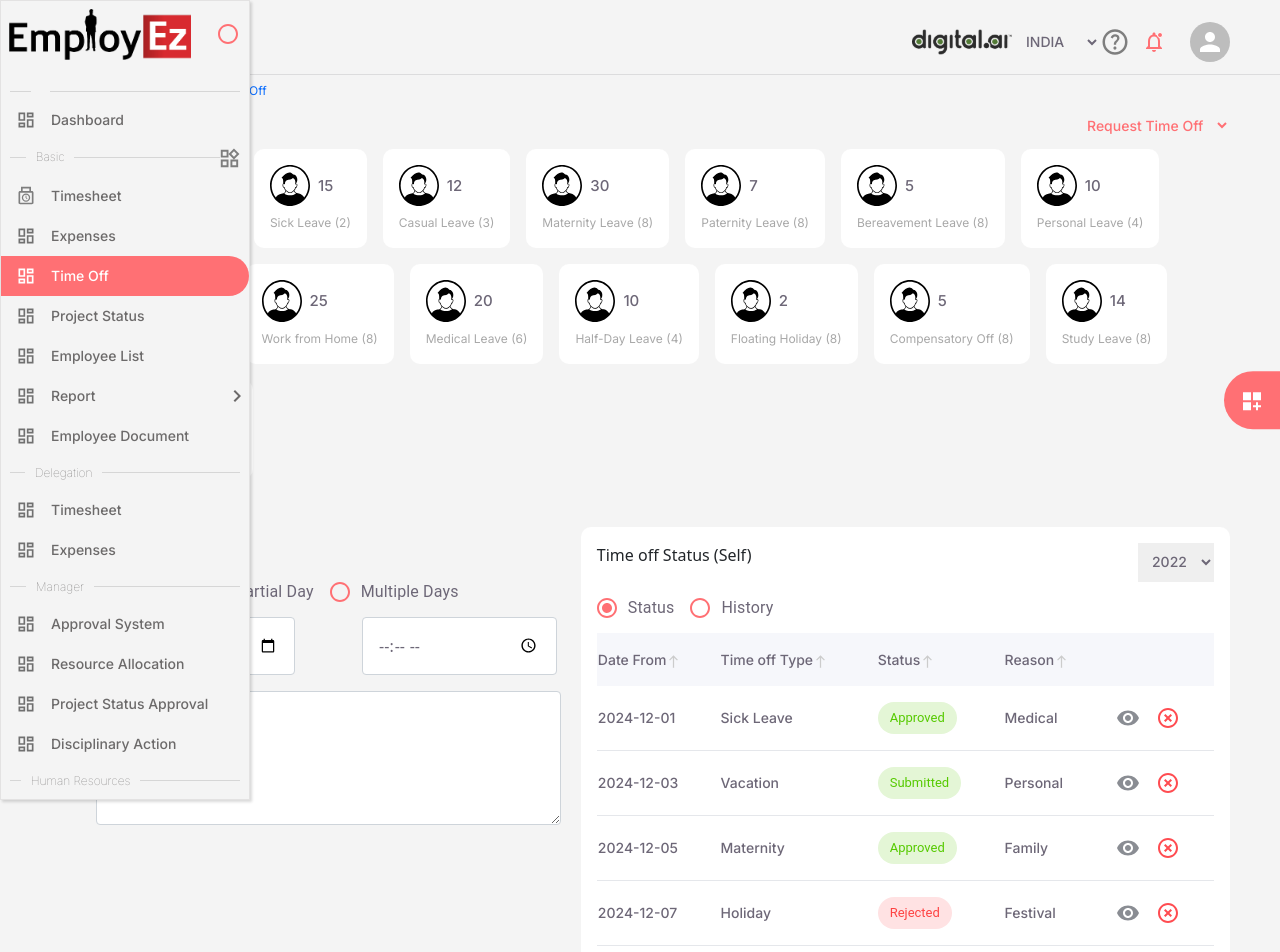
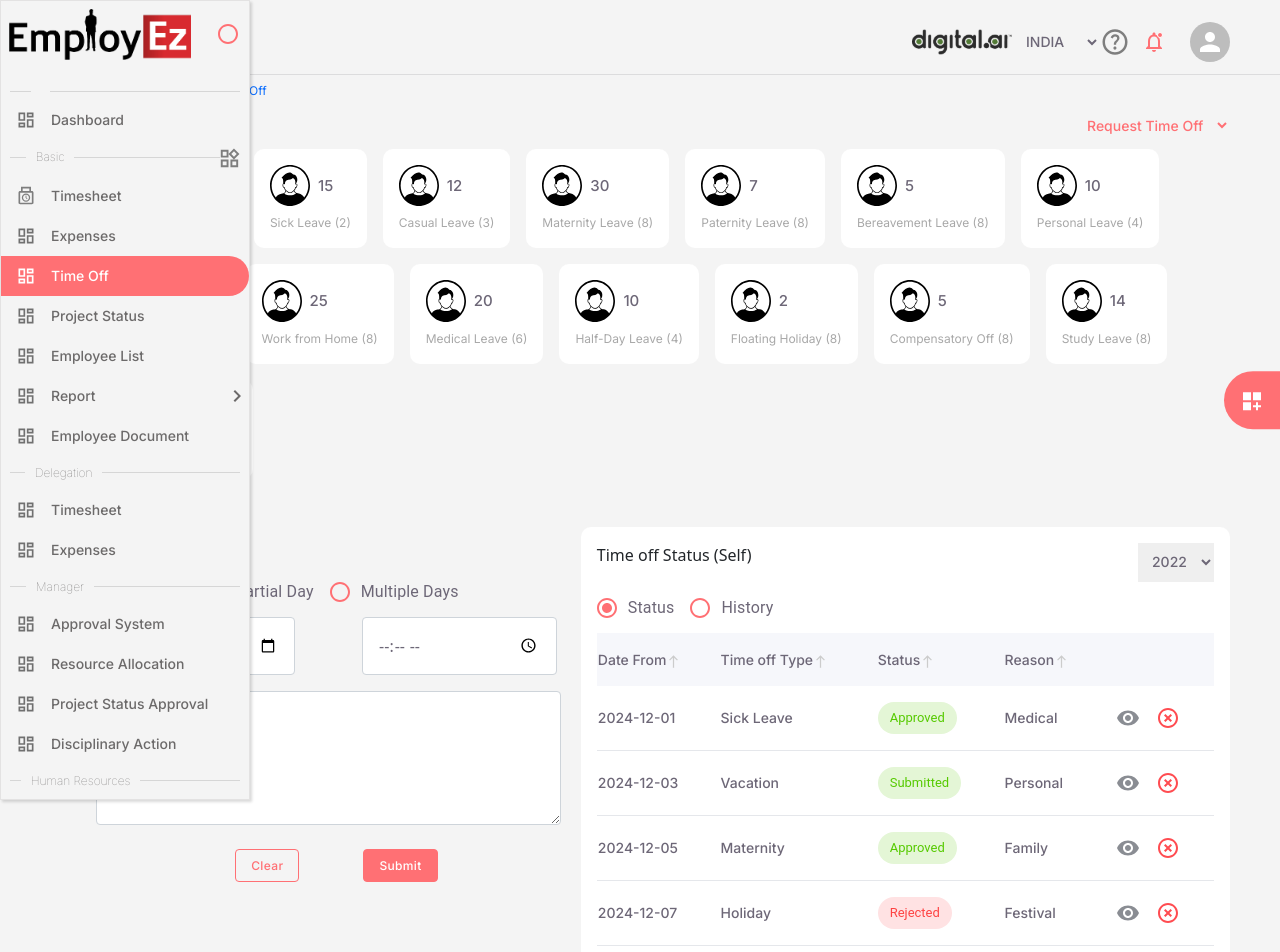
Before and after one commit to Praba31-1993/Employeez, a Next.js app: page /timeoff in a window 1280 px wide. Shown: the top 952 px of the page. Built offline with nearby package versions, Linux system fonts and the light colour scheme.

Commit message:
breadcrumnbs

```diff
--- a/app/redux/slices/colorSlice.tsx
+++ b/app/redux/slices/colorSlice.tsx
@@ -1,5 +1,7 @@
+"use client"
 import { createSlice } from "@reduxjs/toolkit";
 
+const themeColorfromLocalStorage = localStorage.getItem("themeColor")
 const initialState = {
   color: localStorage.getItem("themeColor") || "#FF7074", // Default to "#FF7074" if no saved color
   border: "0px", // Default border
--- a/app/reusableComponent/breadcrumbs.tsx
+++ b/app/reusableComponent/breadcrumbs.tsx
@@ -3,6 +3,7 @@ import React, { useEffect, useState } from "react";
 import Breadcrumbs from "@mui/material/Breadcrumbs";
 import Link from "next/link"; // Use Next.js Link
 import { usePathname } from "next/navigation";
+import { Colors } from "./styles";
 
 function handleClick(event: React.MouseEvent<HTMLDivElement, MouseEvent>) {
   event.preventDefault();
@@ -11,13 +12,12 @@ function handleClick(event: React.MouseEvent<HTMLDivElement, MouseEvent>) {
 export default function BreadcrumbsComponent({ selectedTab }: any) {
   const [urldata, setUrlData] = useState<any[]>([]);
   const pathname = usePathname();
+  const useColors = Colors();
 
-  // Capitalize the first letter of each breadcrumb segment
   const capitalizeFirstLetter = (string: string) => {
     return string.charAt(0).toUpperCase() + string.slice(1);
   };
 
-  // Function to handle URL path and generate breadcrumb links
   const handleUrltoBreadcrumbs = () => {
     const data = pathname;
     const result = data
@@ -30,11 +30,10 @@ export default function BreadcrumbsComponent({ selectedTab }: any) {
         };
       });
 
-    // Append the selectedTab as the last breadcrumb item
     if (selectedTab) {
       result.push({
         label: capitalizeFirstLetter(selectedTab),
-        path: "", // No path for the last breadcrumb, since it's just a label
+        path: "",
       });
     }
 
@@ -44,17 +43,20 @@ export default function BreadcrumbsComponent({ selectedTab }: any) {
 
   useEffect(() => {
     handleUrltoBreadcrumbs();
-  }, [pathname, selectedTab]); // Trigger effect on pathname or selectedTab change
+  }, [pathname, selectedTab]);
 
   return (
     <div role="presentation" className="my-1" onClick={handleClick}>
-      <Breadcrumbs separator="›" aria-label="breadcrumb">
+      <Breadcrumbs
+        separator={
+          <span className="m-0" style={{ color: useColors.themeRed }}>
+            {"›"}
+          </span>
+        }
+        aria-label="breadcrumb"
+      >
         {urldata.map((url, index) => (
-          <Link
-            key={index}
-            className="para2"
-            href={url.path} // Use the dynamically generated path
-          >
+          <Link key={index} className="para2" href={url.path}>
             {url.label}
           </Link>
         ))}
--- a/app/reusableComponent/table/tablewithSort.tsx
+++ b/app/reusableComponent/table/tablewithSort.tsx
@@ -41,7 +41,6 @@ const TableWithSort: React.FC<TableProps> = ({
 
   const visibleColumns = columns?.filter((column) => column.checked);
 
-  console.log("columns", visibleColumns);
 
   useEffect(() => {
     if (!Array.isArray(rows)) return;
--- a/app/timeoff/requesttimeoff.tsx
+++ b/app/timeoff/requesttimeoff.tsx
@@ -7,10 +7,17 @@ import { TimeOffRequestList } from "../reusableComponent/JsonData";
 import RowRadioButtons from "../reusableComponent/radiobtn";
 import { year } from "../reusableComponent/JsonData";
 import DropdownComponent from "../reusableComponent/dropdown";
+import Outlinebutton from "../reusableComponent/outlinebtn";
+import { Colors } from "../reusableComponent/styles";
 
 export default function Requesttimeoff() {
   const [statusHistory, setStatusHistory] = useState<string>("Status");
   const [selectedTimeOff, setSelectedTimeOff] = useState("");
+  const useColors = Colors();
+
+  const handleSubmit = () => {
+    alert("Submitted Successfully");
+  };
 
   return (
     <div>
@@ -37,14 +44,40 @@ export default function Requesttimeoff() {
       <div className="row mt-5">
         <div className="col-12 col-md-5 ">
           <Typeofduration />
+
+          <div className="col-12 d-flex justify-content-center gap-5 py-4">
+            <div className="ms-3">
+              <Outlinebutton
+                color={useColors.themeRed}
+                border={`1px solid ${useColors.themeRed}`}
+                text="Clear"
+                fontSize="12px"
+                background="transparent"
+                variant={"outlined"}
+              />
+            </div>
+            <div className="ms-3">
+              <Outlinebutton
+                color="#FFF"
+                border={`1px solid ${useColors.themeRed}`}
+                text="Submit"
+                fontSize="12px"
+                background={useColors.themeRed}
+                variant={"outlined"}
+                onClick={handleSubmit}
+              />
+            </div>
+          </div>
         </div>
         <div className=" col-12 col-md-7  ">
           <div className="dashboardcard p-3">
             <div className="d-flex justify-content-between">
               <p>Time off Status (Self)</p>
 
-                        <DropdownComponent dropdownlist={year} isYear={true}
-                         selectedDatafunction={(data:any)=>setSelectedTimeOff(data)}
+              <DropdownComponent
+                dropdownlist={year}
+                isYear={true}
+                selectedDatafunction={(data: any) => setSelectedTimeOff(data)}
               />
             </div>
             <RowRadioButtons
@@ -63,11 +96,8 @@ export default function Requesttimeoff() {
             />
             <Timeoffstatus statusHistory={statusHistory} />
           </div>
-
         </div>
       </div>
     </div>
   );
 }
-
-;
--- a/app/timeoff/searchwithmenuitems.tsx
+++ b/app/timeoff/searchwithmenuitems.tsx
@@ -110,9 +110,9 @@ function Searchwithmenuitems() {
                 >
                   <CalendarViewWeekIcon />
                   {/* <span className="mx-2 ">Column</span> */}
-                                    <div className="dropdown mx-2">
+                  <div className="dropdown show mx-2">
                     <div
-                                            role="div"
+                      role="button"
                       id="dropdownMenuLink"
                       data-bs-toggle="dropdown"
                     >
@@ -179,9 +179,6 @@ function Searchwithmenuitems() {
                       >
                         CSV File
                       </p>
-                                            {/* <p
-                      onClick={() => handlePrint()}
-                      >Print</p> */}
                     </div>
                   </div>
                 </li>
@@ -191,7 +188,9 @@ function Searchwithmenuitems() {
                     <DropdownComponent
                       dropdownlist={year}
                       removepadding={true}
-                                            selectedDatafunction={(data: any) => setSelectedTimeOff(data)}
+                      selectedDatafunction={(data: any) =>
+                        setSelectedTimeOff(data)
+                      }
                     />
                   </div>
                 </li>
@@ -201,7 +200,9 @@ function Searchwithmenuitems() {
                     <DropdownComponent
                       dropdownlist={year}
                       removepadding={true}
-                                            selectedDatafunction={(data: any) => setSelectedTimeOff(data)}
+                      selectedDatafunction={(data: any) =>
+                        setSelectedTimeOff(data)
+                      }
                     />
                   </div>
                 </li>
--- a/app/timeoff/typeofduration.tsx
+++ b/app/timeoff/typeofduration.tsx
@@ -28,8 +28,8 @@ function Typeofduration() {
             <p id="demo-row-radio-buttons-group-label">Duration Type</p>
             <RowRadioButtons
                 list={typeOfDays}
-                selectedValue={dayType} // Pass the current selection as a prop
-                newDayTypevalue={(data: string) => setDayType(data)} // Update the state when a radio button is clicked
+                selectedValue={dayType}
+                newDayTypevalue={(data: string) => setDayType(data)}
             />
 
             {dayType === "Full Day" && (
```
Lines whose indentation alone changed are shown as unchanged.
